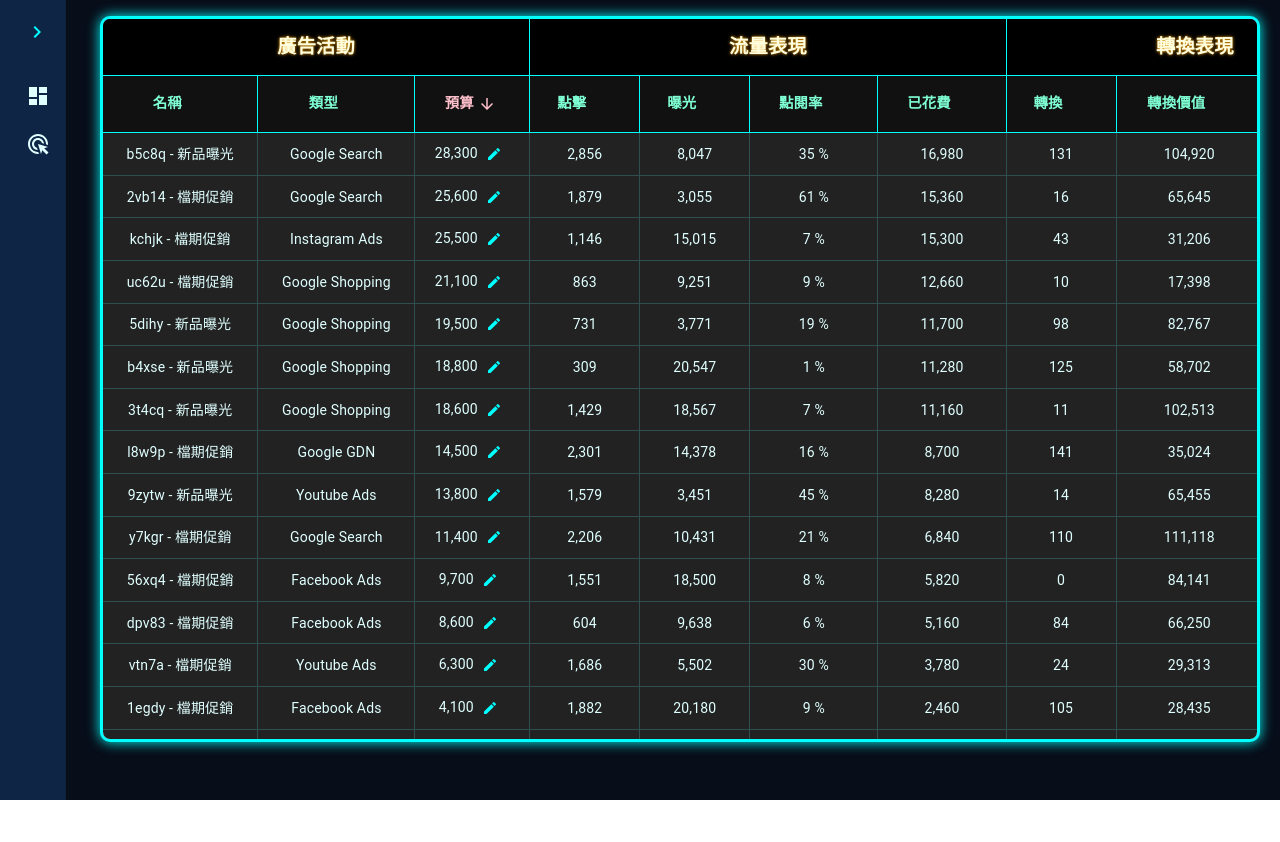
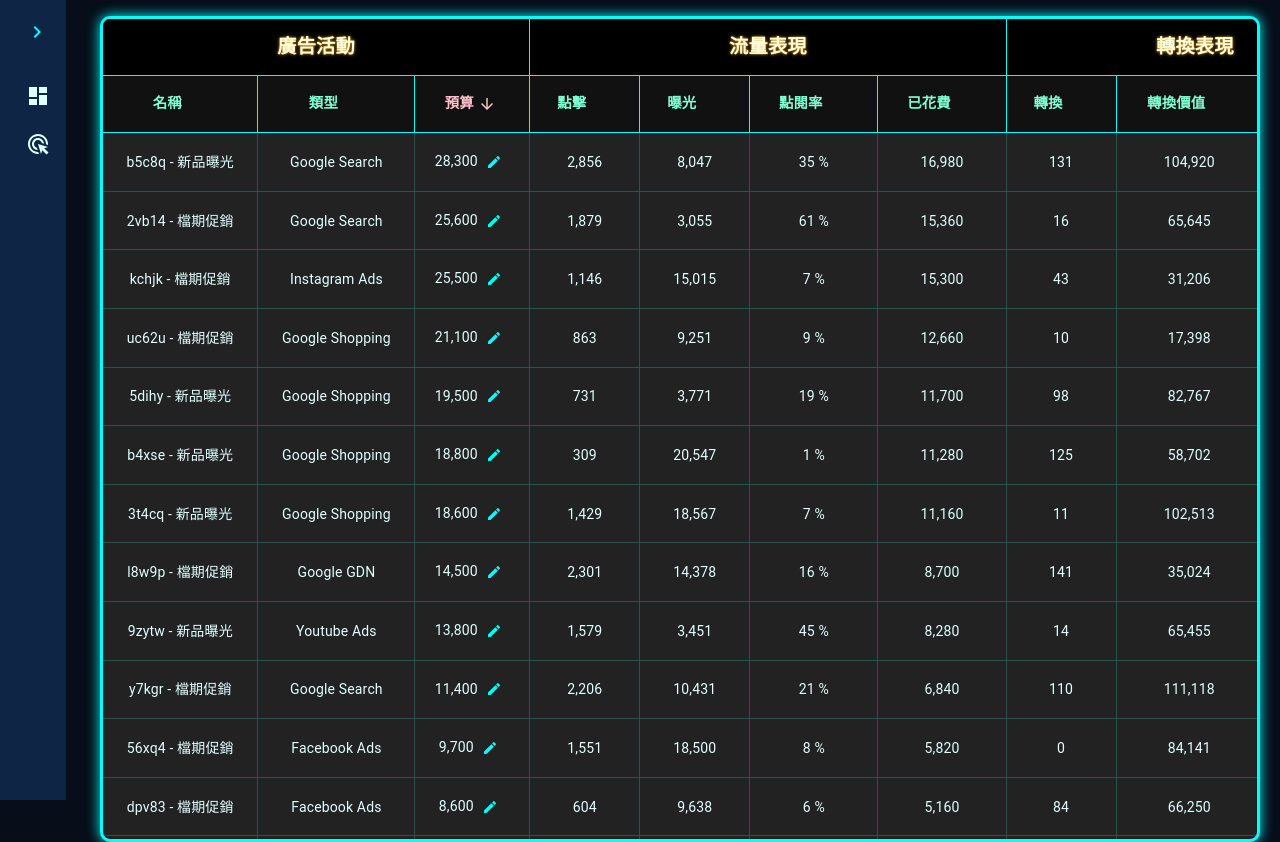
Before and after one commit to bobchen1224/ec_website_monitor, a React (Create React App) app: page /adsMonitor in a window 1280 px wide. Before the commit the page ends 800 px from the top, so only its background shows below. Built offline with nearby package versions, Linux system fonts and the light colour scheme.

Commit message:
adsmonitor layout handle and dashboard hourly data set

```diff
--- a/src/pages/AdsMonitor/index.js
+++ b/src/pages/AdsMonitor/index.js
@@ -31,7 +31,7 @@ const getAdsList = () => {
 };
 
 const bodySx = {
-    padding: '0.5rem',
+    padding: '1rem 0.5rem',
     color: 'lightcyan',
     background: '#222222',
     borderBottom: '1px solid darkslategrey',
@@ -257,7 +257,7 @@ const AdsMonitor = () => {
             <Card sx={{border: '3px solid aqua', boxShadow: '0 0 0.8rem aqua', borderRadius: '10px'}}>
                 <CyberpunkLoader loading={loading}/>
                 <DesignedTable
-                    maxHeightValue={720}
+                    maxHeightValue={820}
                     minWidthValue={1280}
                     headerList={tableHeaderList}
                     bodyData={adsCampaign}
--- a/src/pages/Dashboard/index.js
+++ b/src/pages/Dashboard/index.js
@@ -20,11 +20,12 @@ const getMinutesList = () => {
 
 const getHourList = () => {
     let tempList = [];
+    const nowHourCheck = moment().startOf('hours').hours();
     for(let i = 0; i < 24; i++) {
         tempList[i] = {
             timeTicks: moment().startOf('day').valueOf() + (i * 60 * 60 * 1000),
-            sales: moment().startOf('hours').hours() > i ? Math.floor(Math.random() * 50000) + 300000 : null,
-            perSale: moment().startOf('hours').hours() > i ? Math.floor(Math.random() * 600) + 1200 : null,
+            sales: nowHourCheck > i ? Math.floor(Math.random() * 50000) + Math.round(5000000/nowHourCheck) : null,
+            perSale: nowHourCheck > i ? Math.floor(Math.random() * 600) + 1200 : null,
         };
     }
     return tempList
```
